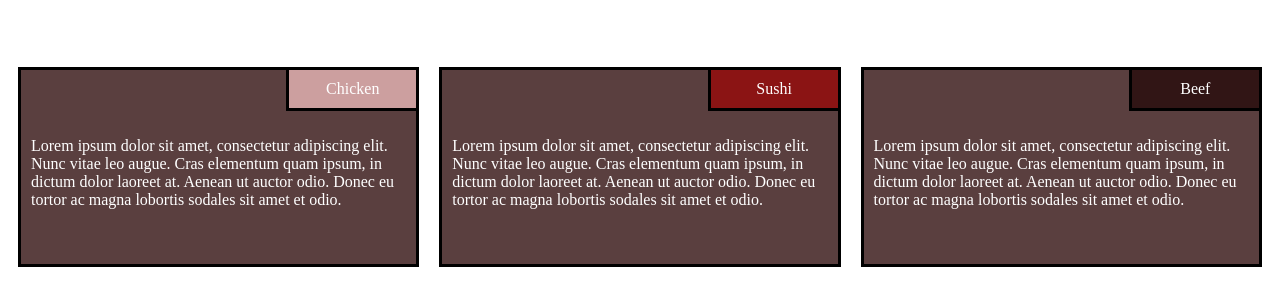
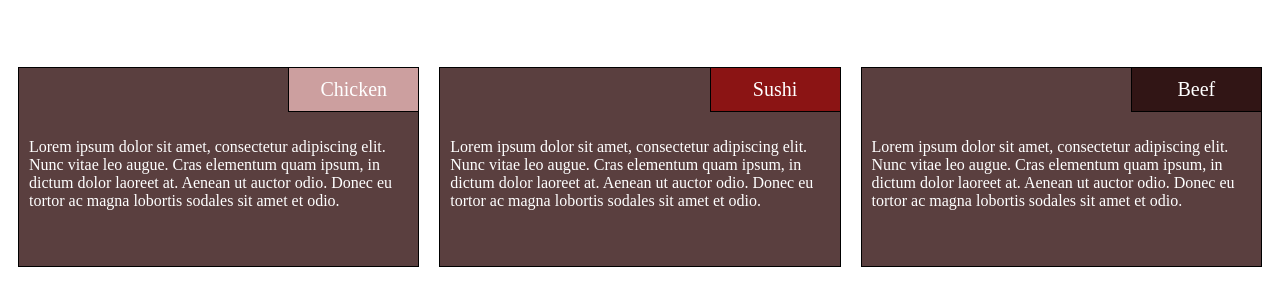
Before and after one commit to MariaLitvinova/coursera-web-development, a plain HTML site: page module2-solution/index.html in a window 1280 px wide. Shown: the part 61-366 px from the top of the page. Drawn offline with Linux system fonts and the light colour scheme.

Commit message:
more style fixes

```diff
--- a/module2-solution/style.css
+++ b/module2-solution/style.css
@@ -9,7 +9,7 @@ h1 {
 }
 
 section {
-  border: 3px solid black;
+  border: 1px solid black;
   background-color: #5a3f3f;
   height: 200px;
   margin-right: 10px;
@@ -23,7 +23,7 @@ section {
 .section-title {
   position: relative;
   float: right;
-  border: 3px solid black;
+  border: 1px solid black;
   background-color: #8b1414;
   border-right: none;
   border-top: none;
@@ -31,6 +31,7 @@ section {
   padding: 10px;
   width: 130px;
   text-align: center;
+  font-size: 1.25em;
 }
 
 .sushi-title {
```
